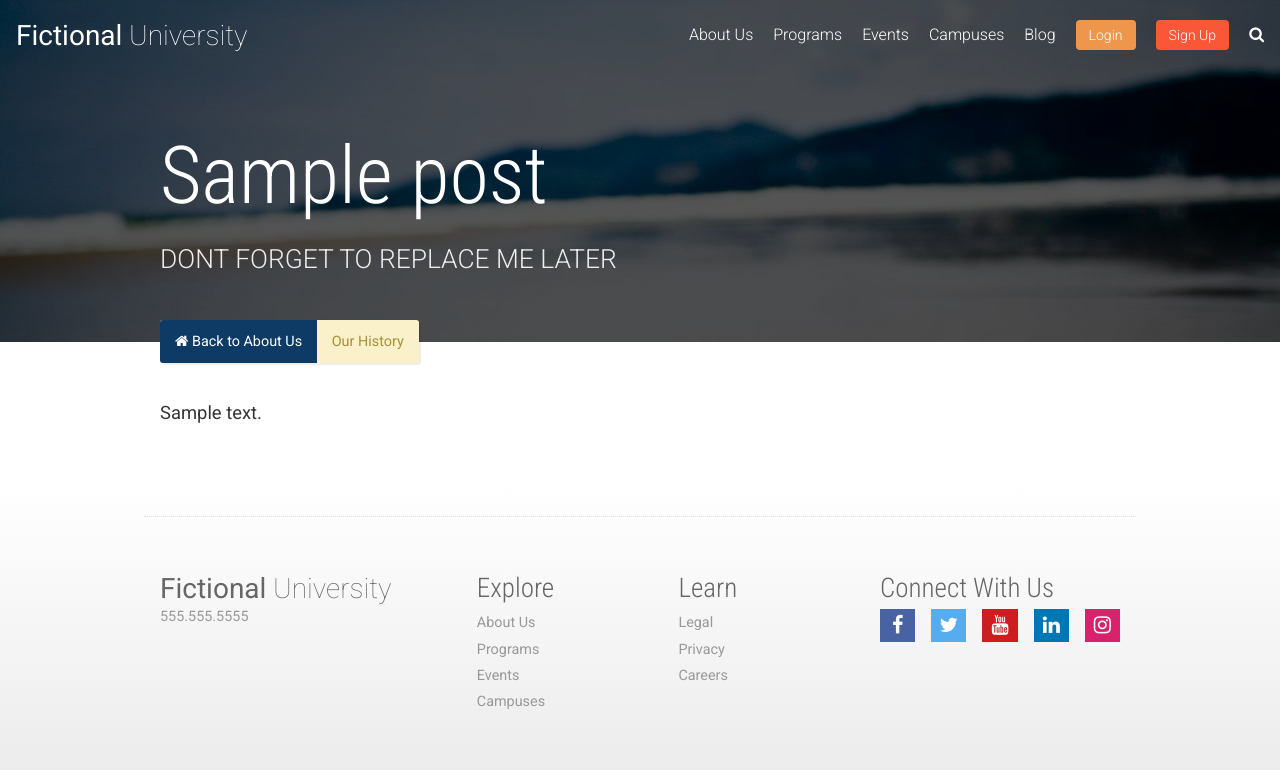
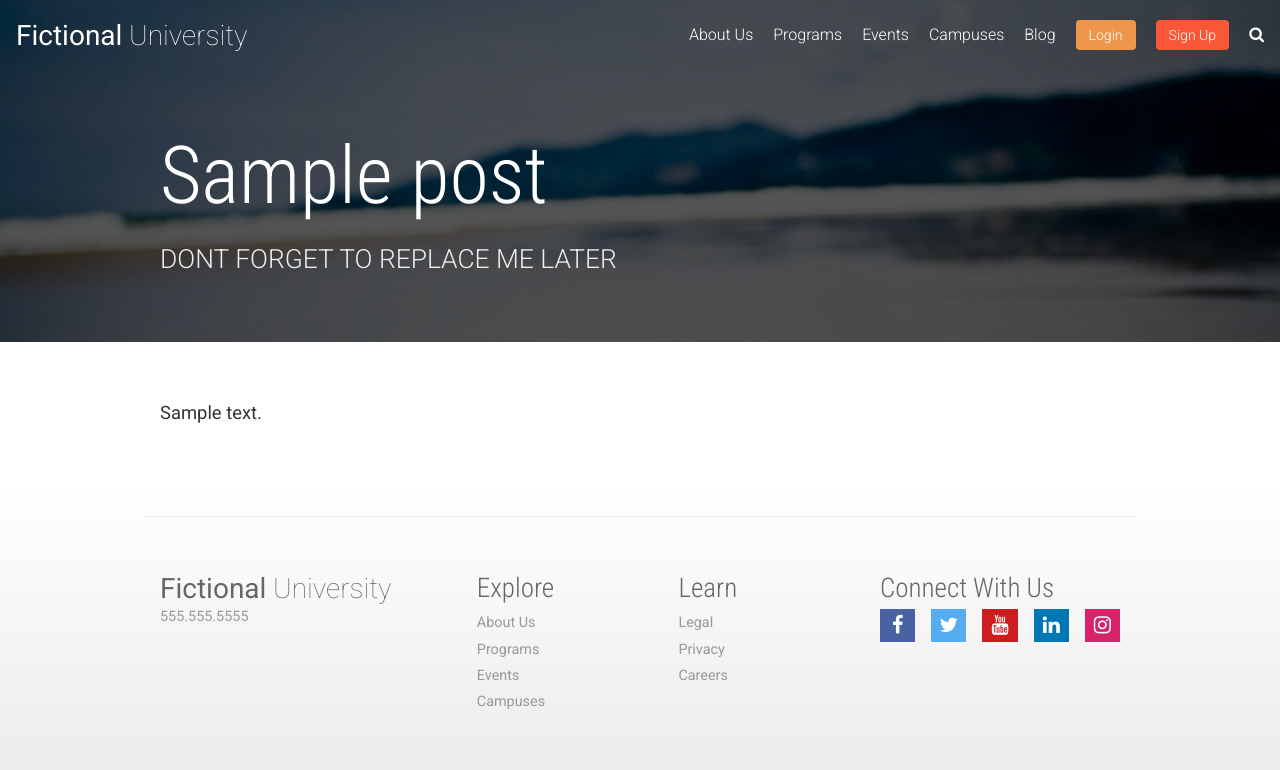
Before and after one commit to martinwinther/Fictional-University, a WordPress theme: template themes/fictional-university-theme/page.php in a window 1280 px wide. Shown: the top 770 px of the page. Run offline with PHP 8.4 and a stand-in for WordPress, Linux system fonts and the light colour scheme; the site name, menu and one post (Sample post) are stand-ins, and other content is empty.

Commit message:
add breadcrumbs

```diff
--- a/themes/fictional-university-theme/page.php
+++ b/themes/fictional-university-theme/page.php
@@ -16,11 +16,21 @@
     </div>
 
     <div class="container container--narrow page-section">
-      <div class="metabox metabox--position-up metabox--with-home-link">
-        <p>
-          <a class="metabox__blog-home-link" href="#"><i class="fa fa-home" aria-hidden="true"></i> Back to About Us</a> <span class="metabox__main">Our History</span>
-        </p>
-      </div>
+
+      <?php
+        $theParent = wp_get_post_parent_id(get_the_ID());
+        if ($theParent) {
+          ?>
+            <div class="metabox metabox--position-up metabox--with-home-link">
+              <p>
+                <a class="metabox__blog-home-link" href="<?php echo get_permalink($theParent); ?>"><i class="fa fa-home" aria-hidden="true"></i> Back to <?php echo get_the_title($theParent); ?></a> <span class="metabox__main"><?php the_title(); ?></span>
+              </p>
+            </div>
+          <?php
+        }
+      ?>
+
+
 
       <!-- <div class="page-links">
         <h2 class="page-links__title"><a href="#">About Us</a></h2>
```
